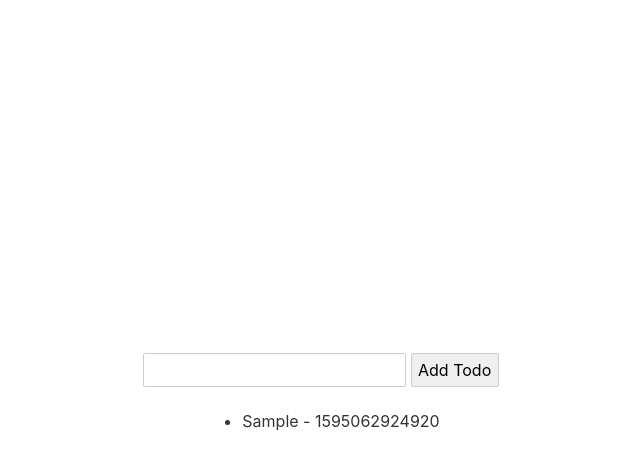
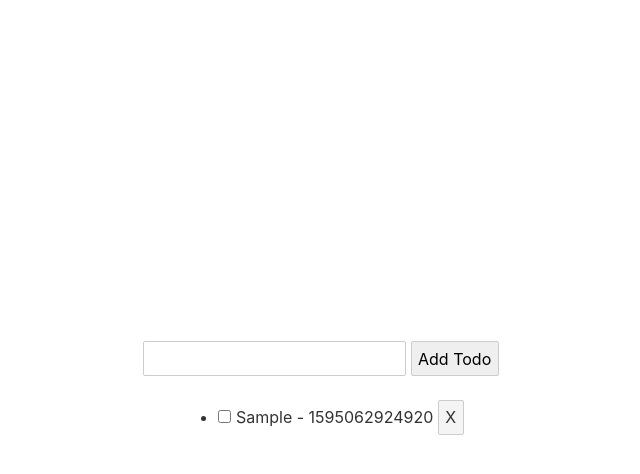
Before and after one commit to arganaphangquestian/svelte-rest, a Svelte app: page / in a window 1280 px wide. Both pictures are taken after typing "Sample" into the empty fields and a click on the input "Add Todo". Shown: the top 474 px of the page, without its empty margins (319-959 px from the left). Built offline with nearby package versions, Linux system fonts and the light colour scheme.

Commit message:
checkbox todo

```diff
--- a/src/App.svelte
+++ b/src/App.svelte
@@ -18,6 +18,10 @@
       }
       return x;
     });
+  };
+
+  const todoDelete = (data) => {
+    todos = todos.filter((x) => x.id != data.id);
   };
 </script>
 
@@ -44,8 +48,10 @@
 
   <ul>
     {#each todos as x}
-      <li on:click={toggleIsDone(x)} class={x.isDone ? 'done' : ''}>
+      <li class={x.isDone ? 'done' : ''}>
+        <input type="checkbox" checked={x.isDone} on:change={toggleIsDone(x)} />
         {x.title} - {x.id}
+        <button on:click={todoDelete(x)}>X</button>
       </li>
     {/each}
   </ul>
```
